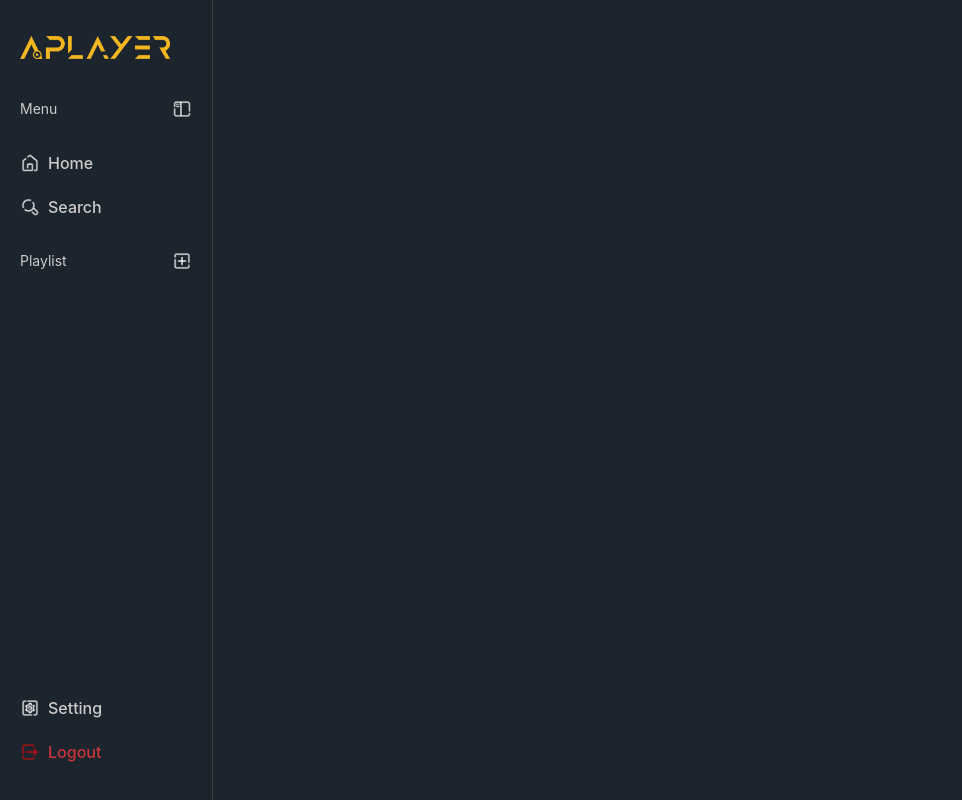
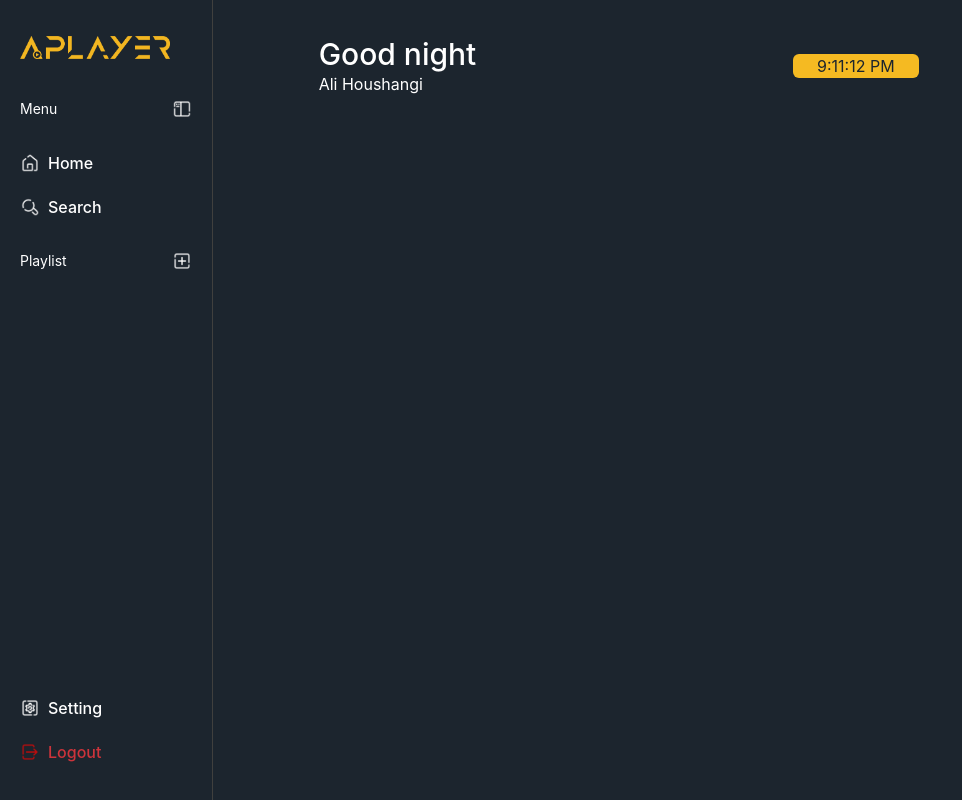
Before and after one commit to alihoushngi/Music-Player, a React (Vite) app: page / in a window 1280 px wide. Shown: the whole page, without its empty margins (0-962 px from the left). Built offline with nearby package versions, Linux system fonts and the light colour scheme.

Commit message:
welcome section done

```diff
--- a/src/App.css
+++ b/src/App.css
@@ -2,4 +2,5 @@ html,
 body,
 #root {
   min-height: 100vh;
+  color: #ffffff;
 }
--- a/src/App.tsx
+++ b/src/App.tsx
@@ -1,11 +1,14 @@
 import "./App.css";
 import DesktopLayout from "./components/Base/DesktopLayout/DesktopLayout";
+import WelcomeSection from "./components/Shared/WelcomeSection/WelcomeSection";
 
 function App() {
   return (
     <div className="flex justify-between min-h-screen">
       <DesktopLayout>
-        <main className="w-2/4"></main>
+        <main className="w-2/4 px-5 py-9">
+          <WelcomeSection />
+        </main>
       </DesktopLayout>
     </div>
   );
--- /dev/null
+++ b/src/components/Shared/WelcomeSection/WelcomeSection.tsx
@@ -0,0 +1,40 @@
+import { useEffect, useState } from "react";
+
+const WelcomeSection = () => {
+  const [time, setTime] = useState(new Date());
+  const [welcomeMessage, setWelcomeMessage] = useState("");
+
+  useEffect(() => {
+    const timerID = setInterval(() => tick(), 1000);
+    return () => clearInterval(timerID);
+  }, []);
+
+  useEffect(() => {
+    const hour = time.getHours();
+    if (hour >= 0 && hour < 10) {
+      setWelcomeMessage("Good morning");
+    } else if (hour >= 10 && hour < 16) {
+      setWelcomeMessage("Good evening");
+    } else {
+      setWelcomeMessage("Good night");
+    }
+  }, [time]);
+
+  const tick = () => {
+    setTime(new Date());
+  };
+
+  return (
+    <section className="flex justify-between items-center">
+      <div className="flex flex-col">
+        <span className="font-medium text-3xl">{welcomeMessage}</span>
+        <span className="font-normal text-md">Ali Houshangi</span>
+      </div>
+      <span className="bg-playerColor px-6 rounded-md text-primary">
+        {time.toLocaleTimeString()}
+      </span>
+    </section>
+  );
+};
+
+export default WelcomeSection;
```
